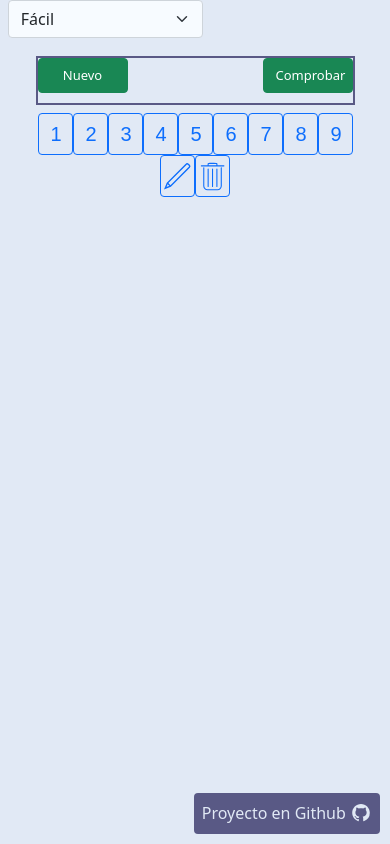
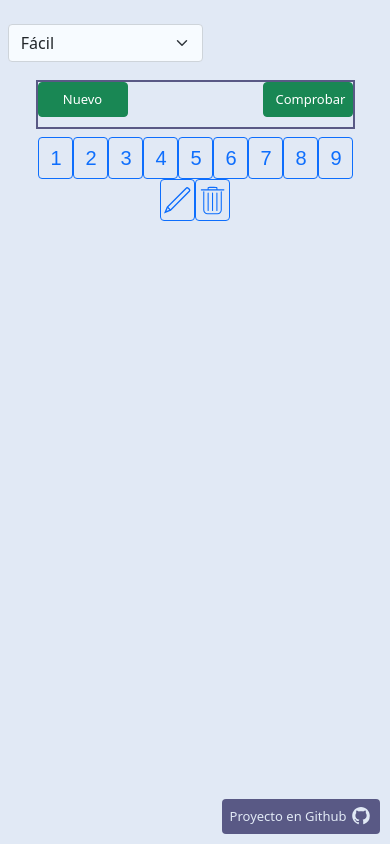
Before and after one commit to leandro-i/sudoku, a Django app: page /sudoku/easy/ in a window 390 px wide. Run offline with Django 3.2, Linux system fonts and the light colour scheme; data that the repository does not hold is empty.

Commit message:
Modif style.scss, base.html - Estilos responsive botón Github

```diff
--- a/sudoku/static/sudoku/css/style.css
+++ b/sudoku/static/sudoku/css/style.css
@@ -331,10 +331,13 @@
         -ms-flex-pack: center;
             justify-content: center;
   }
-  .btn-form {
-    width: 90px;
+  .btn-form,
+  #github {
     height: 35px;
     font-size: 13px;
   }
+  .btn-form {
+    width: 90px;
+  }
 }
 /*# sourceMappingURL=style.css.map */
--- a/sudoku/static/sudoku/css/style.scss
+++ b/sudoku/static/sudoku/css/style.scss
@@ -279,9 +279,12 @@
     #botones-extra {
         justify-content: center;
     }
-    .btn-form {
-        width: 90px;
+    .btn-form,
+    #github {
         height: 35px;
         font-size: 13px;
     }
+    .btn-form {
+        width: 90px;
+    }
 }
--- a/sudoku/templates/sudoku/base.html
+++ b/sudoku/templates/sudoku/base.html
@@ -14,6 +14,7 @@
 
     </head>
     <body>
+        <br>
         {% block content %}{% endblock content %}
         <a id="github" href="https://github.com/leandro-i/sudoku">
             Proyecto en Github
```
Also changed, not shown: 1 other file.
